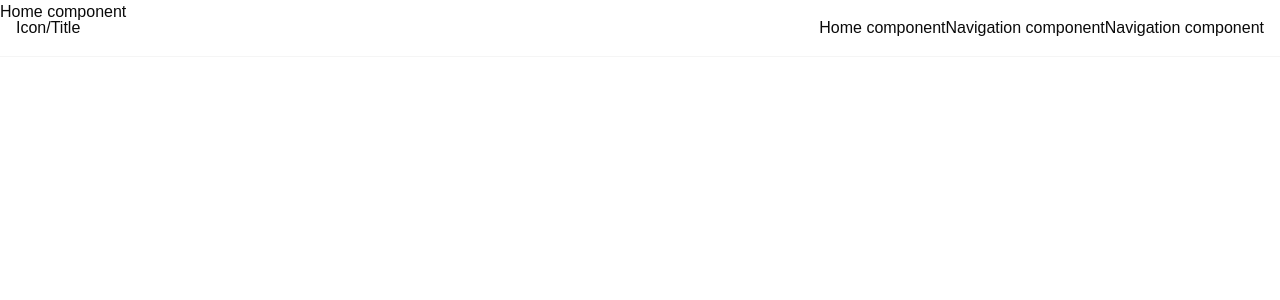
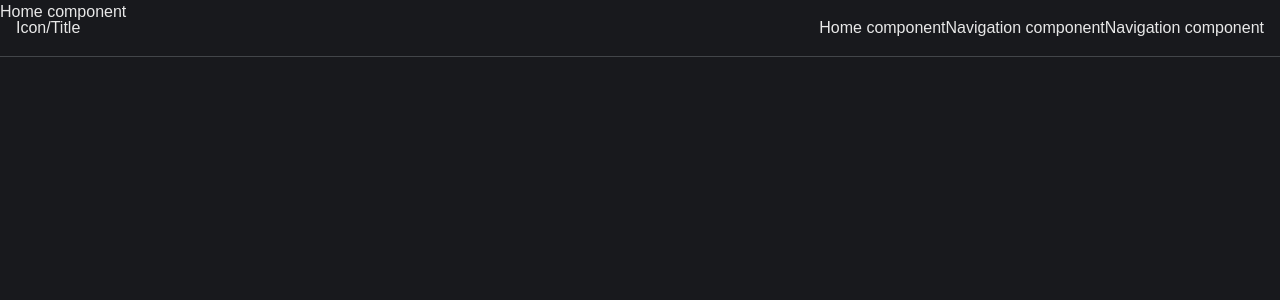
Before and after one commit to cs490-groupproj/frontend, a React (Vite) app: page / in a window 1280 px wide. Shown: the top 300 px of the page. Built offline with nearby package versions, Linux system fonts and the light colour scheme; the HTML template or start-up script is replaced by a standard one.

Commit message:
Added Custom colors to index.css file

```diff
--- a/src/index.css
+++ b/src/index.css
@@ -2,38 +2,16 @@
 @import "tw-animate-css";
 @import "shadcn/tailwind.css";
 @import "@fontsource-variable/geist";
+
 /*---break---
 */
 @custom-variant dark (&:is(.dark *));
-
-@theme {
-  --color-background: #XXXXXX;
-  --color-surface: #XXXXXX;
-  --color-primary: #XXXXXX;
-  --color-secondary: #XXXXXX;
-  --color-accent: #XXXXXX;
-  --color-foreground: #XXXXXX;
-}
-/**
-* color-background: The background dur
-* color-surface: Used for elements that sit on top of the background
-* color-primary:	The main brand identity: primary buttons, hovered navigation links, key interactive elements
-* color-secondary:	Complementary UI elements: secondary buttons, status badges, decorative borders
-* color-accent:	High-contrast highlights, call-to-action buttons, stand out notifications
-* color-foreground:	The primary text and icon color, maintains high contrast against  background and surface
-* eg.:
-  --color-background: #000814;
-  --color-surface: #001d3d;
-  --color-primary: #ffc300;
-  --color-secondary: #003566;
-  --color-accent: #ffd60a;
-  --color-foreground: #f0f0f0;
-*/
 /*---break---
 */
+
 @theme inline {
   --font-heading: var(--font-sans);
-  --font-sans: 'Geist Variable', sans-serif;
+  --font-sans: "Geist Variable", sans-serif;
   --color-sidebar-ring: var(--sidebar-ring);
   --color-sidebar-border: var(--sidebar-border);
   --color-sidebar-accent-foreground: var(--sidebar-accent-foreground);
@@ -75,39 +53,47 @@
 }
 /*---break---
 */
+
+/*
+  Carbon Black: #18191D, oklch(21.41% 0.008 274.55)
+  Shadow Grey: #26282E, oklch(27.73% 0.011 270.98)
+  Iron Grey: #424549, oklch(38.91% 0.008 255.54)
+  Watermelon: #F61B59, oklch(62.60% 0.240 14.36)
+  Alabaster Grey: #E8E8E8, oklch(93.10% 0.000 0)
+*/
 :root {
-  --background: oklch(1 0 0);
-  --foreground: oklch(0.145 0 0);
-  --card: oklch(1 0 0);
-  --card-foreground: oklch(0.145 0 0);
-  --popover: oklch(1 0 0);
-  --popover-foreground: oklch(0.145 0 0);
-  --primary: oklch(0.205 0 0);
-  --primary-foreground: oklch(0.985 0 0);
-  --secondary: oklch(0.97 0 0);
-  --secondary-foreground: oklch(0.205 0 0);
-  --muted: oklch(0.97 0 0);
-  --muted-foreground: oklch(0.556 0 0);
-  --accent: oklch(0.97 0 0);
-  --accent-foreground: oklch(0.205 0 0);
+  --background: oklch(21.41% 0.008 274.55);
+  --foreground: oklch(93.1% 0 0);
+  --card: oklch(27.73% 0.011 270.98);
+  --card-foreground: oklch(93.1% 0 0);
+  --popover: oklch(27.73% 0.011 270.98);
+  --popover-foreground: oklch(93.1% 0 0);
+  --primary: oklch(62.6% 0.24 14.36);
+  --primary-foreground: oklch(21.41% 0.008 274.55);
+  --secondary: oklch(38.91% 0.008 255.54);
+  --secondary-foreground: oklch(93.1% 0 0);
+  --muted: oklch(38.91% 0.008 255.54 / 20%);
+  --muted-foreground: oklch(93.1% 0 0 / 60%);
+  --accent: oklch(62.6% 0.24 14.36 / 15%);
+  --accent-foreground: oklch(62.6% 0.24 14.36);
   --destructive: oklch(0.577 0.245 27.325);
-  --border: oklch(0.922 0 0);
-  --input: oklch(0.922 0 0);
-  --ring: oklch(0.708 0 0);
-  --chart-1: oklch(0.87 0 0);
-  --chart-2: oklch(0.556 0 0);
-  --chart-3: oklch(0.439 0 0);
-  --chart-4: oklch(0.371 0 0);
-  --chart-5: oklch(0.269 0 0);
+  --border: oklch(38.91% 0.008 255.54 / 40%);
+  --input: oklch(38.91% 0.008 255.54 / 40%);
+  --ring: oklch(62.6% 0.24 14.36);
+  --chart-1: oklch(0.626 0.239 14.5);
+  --chart-2: oklch(0.7 0.18 45);
+  --chart-3: oklch(0.85 0.15 85);
+  --chart-4: oklch(0.5 0.15 340);
+  --chart-5: oklch(0.9 0.1 70);
   --radius: 0.625rem;
-  --sidebar: oklch(0.985 0 0);
-  --sidebar-foreground: oklch(0.145 0 0);
-  --sidebar-primary: oklch(0.205 0 0);
-  --sidebar-primary-foreground: oklch(0.985 0 0);
-  --sidebar-accent: oklch(0.97 0 0);
-  --sidebar-accent-foreground: oklch(0.205 0 0);
-  --sidebar-border: oklch(0.922 0 0);
-  --sidebar-ring: oklch(0.708 0 0);
+  --sidebar: oklch(21.41% 0.008 274.55);
+  --sidebar-foreground: oklch(93.1% 0 0);
+  --sidebar-primary: oklch(62.6% 0.24 14.36);
+  --sidebar-primary-foreground: oklch(21.41% 0.008 274.55);
+  --sidebar-accent: oklch(62.6% 0.24 14.36 / 15%);
+  --sidebar-accent-foreground: oklch(62.6% 0.24 14.36);
+  --sidebar-border: oklch(38.91% 0.008 255.54 / 40%);
+  --sidebar-ring: oklch(62.6% 0.24 14.36);
 }
 /*---break---
 */
```
